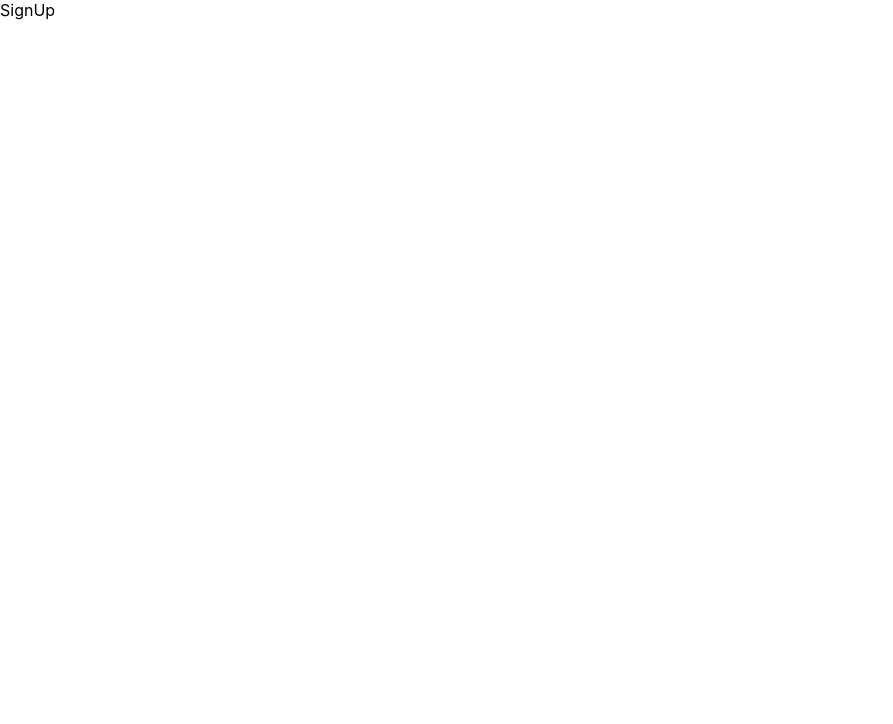
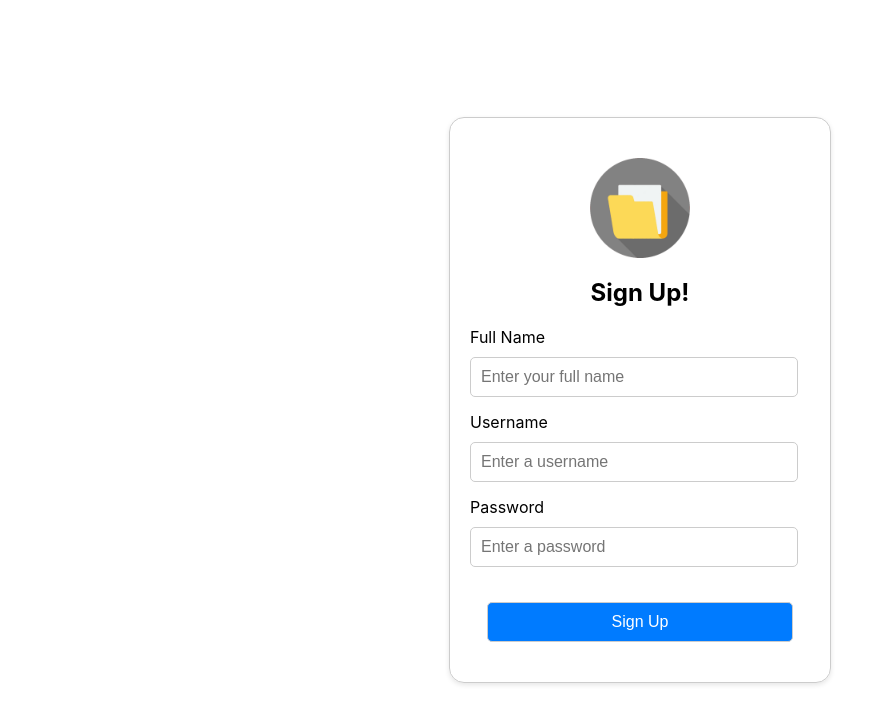
Before and after one commit to Sarimsaljook/file-forge-front-end, a React (Create React App) app: page /signup in a window 1280 px wide. Shown: the top 724 px of the page, without its empty margins (0-893 px from the left). Built offline with nearby package versions, Linux system fonts and the light colour scheme.

Commit message:
Add Firebase Auth

```diff
--- a/src/components/Home.jsx
+++ b/src/components/Home.jsx
@@ -2,8 +2,8 @@ import React from 'react'
 
 const Home = () => {
   return (
-    <div>
-        <h1>Home</h1>
+    <div style={{ margin: 'auto', textAlign: 'center', marginTop: 300, fontSize: 30 }}>
+        <h1>Welcome To FileForge Home</h1>
     </div>
   )
 }
--- a/src/components/Login.jsx
+++ b/src/components/Login.jsx
@@ -1,9 +1,67 @@
-import React from 'react';
+// Login.jsx
+import React, { useState } from 'react';
+import './../styles/LoginPage.css'; // Import your CSS file for styling
+import auth from '../firebase';
+
+import { signInWithEmailAndPassword } from 'firebase/auth';
+import { useNavigate } from 'react-router-dom';
 
 const Login = () => {
+  // State variables to store form data
+
+  const [username, setUsername] = useState('');
+  const [password, setPassword] = useState('');
+
+  const navigation = useNavigate();
+
+  // Function to handle form submission
+  const handleSubmit = (e) => {
+    e.preventDefault();
+
+    signInWithEmailAndPassword(auth, username, password)
+        .then(() => {
+            navigation("/");
+            alert("Login Successfull!");
+        }).catch((err) => {
+            alert(err);
+            console.log(err);
+        })
+
+  };
+
   return (
-    <div>Login</div>
-  )
-}
+    <div className="login-container">
+      <form className="login-form" onSubmit={handleSubmit}>
+        <img
+            src={require('../assets/file_forge_app_logo.png')}
+            width='100'
+            height='100'
+            style={{ margin: 'auto', display: 'block', marginTop: 20 }}
+        />
 
-export default Login
+        <h2>Welcome Back!</h2>
+        <label htmlFor="username">Username</label>
+        <input
+          type="text"
+          id="username"
+          placeholder="Enter a username"
+          value={username}
+          onChange={(e) => setUsername(e.target.value)}
+          required
+        />
+        <label htmlFor="password">Password</label>
+        <input
+          type="password"
+          id="password"
+          placeholder="Enter a password"
+          value={password}
+          onChange={(e) => setPassword(e.target.value)}
+          required
+        />
+        <button style={{ margin: 'auto', display: 'block', marginTop: 20, marginBottom: 20 }} type="submit">Login</button>
+      </form>
+    </div>
+  );
+};
+
+export default Login;
--- a/src/components/SignUp.jsx
+++ b/src/components/SignUp.jsx
@@ -1,9 +1,77 @@
-import React from 'react'
+// SignUpPage.js
+import React, { useState } from 'react';
+import './../styles/SignUpPage.css'; // Import your CSS file for styling
+import auth from '../firebase';
 
-const SignUp = () => {
+import { createUserWithEmailAndPassword } from 'firebase/auth';
+import { useNavigate } from 'react-router-dom';
+
+const SignUpPage = () => {
+  // State variables to store form data
+  const [name, setName] = useState('');
+  const [username, setUsername] = useState('');
+  const [password, setPassword] = useState('');
+
+  const navigation = useNavigate();
+
+  // Function to handle form submission
+  const handleSubmit = (e) => {
+    e.preventDefault();
+
+    createUserWithEmailAndPassword(auth, username, password)
+        .then(() => {
+            navigation("/login");
+            alert("Sign Up Successfull!");
+            alert("You can now use your new credentials to login and use FileForge.");
+        }).catch((err) => {
+            alert(err);
+            console.log(err);
+        })
+
+  };
+
   return (
-    <div>SignUp</div>
-  )
-}
+    <div className="signup-container">
+      <form className="signup-form" onSubmit={handleSubmit}>
+        <img
+            src={require('../assets/file_forge_app_logo.png')}
+            width='100'
+            height='100'
+            style={{ margin: 'auto', display: 'block', marginTop: 20 }}
+        />
 
-export default SignUp
+        <h2>Sign Up!</h2>
+        <label htmlFor="name">Full Name</label>
+        <input
+          type="text"
+          id="name"
+          placeholder="Enter your full name"
+          value={name}
+          onChange={(e) => setName(e.target.value)}
+          required
+        />
+        <label htmlFor="username">Username</label>
+        <input
+          type="text"
+          id="username"
+          placeholder="Enter a username"
+          value={username}
+          onChange={(e) => setUsername(e.target.value)}
+          required
+        />
+        <label htmlFor="password">Password</label>
+        <input
+          type="password"
+          id="password"
+          placeholder="Enter a password"
+          value={password}
+          onChange={(e) => setPassword(e.target.value)}
+          required
+        />
+        <button style={{ margin: 'auto', display: 'block', marginTop: 20, marginBottom: 20 }} type="submit">Sign Up</button>
+      </form>
+    </div>
+  );
+};
+
+export default SignUpPage;
--- /dev/null
+++ b/src/styles/LoginPage.css
@@ -0,0 +1,44 @@
+/* LoginPage.css */
+.login-container {
+    display: flex;
+    justify-content: center;
+    align-items: center;
+    height: 100vh;
+  }
+
+  .login-form {
+    width: 340px;
+    padding: 20px;
+    border: 1px solid #ccc;
+    border-radius: 15px;
+    box-shadow: 0px 2px 5px rgba(0, 0, 0, 0.1);
+  }
+
+  .login-form h2 {
+    text-align: center;
+    margin-bottom: 20px;
+
+  }
+
+
+  .login-form input[type='text'],
+  .login-form input[type='password'],
+  .login-form button {
+    width: 90%;
+    margin-bottom: 15px;
+    padding: 10px;
+    font-size: 16px;
+    border: 1px solid #ccc;
+    border-radius: 5px;
+    margin-top: 10px;
+  }
+
+  .login-form button {
+    background-color: #007bff;
+    color: #fff;
+    cursor: pointer;
+  }
+
+  .login-form button:hover {
+    background-color: #0056b3;
+  }
--- /dev/null
+++ b/src/styles/SignUpPage.css
@@ -0,0 +1,44 @@
+/* SignUpPage.css */
+.signup-container {
+    display: flex;
+    justify-content: center;
+    align-items: center;
+    height: 100vh;
+  }
+
+  .signup-form {
+    width: 340px;
+    padding: 20px;
+    border: 1px solid #ccc;
+    border-radius: 15px;
+    box-shadow: 0px 2px 5px rgba(0, 0, 0, 0.1);
+  }
+
+  .signup-form h2 {
+    text-align: center;
+    margin-bottom: 20px;
+
+  }
+
+
+  .signup-form input[type='text'],
+  .signup-form input[type='password'],
+  .signup-form button {
+    width: 90%;
+    margin-bottom: 15px;
+    padding: 10px;
+    font-size: 16px;
+    border: 1px solid #ccc;
+    border-radius: 5px;
+    margin-top: 10px;
+  }
+
+  .signup-form button {
+    background-color: #007bff;
+    color: #fff;
+    cursor: pointer;
+  }
+
+  .signup-form button:hover {
+    background-color: #0056b3;
+  }
```
Also changed, not shown: src/assets/file_forge_app_logo.png (added).
